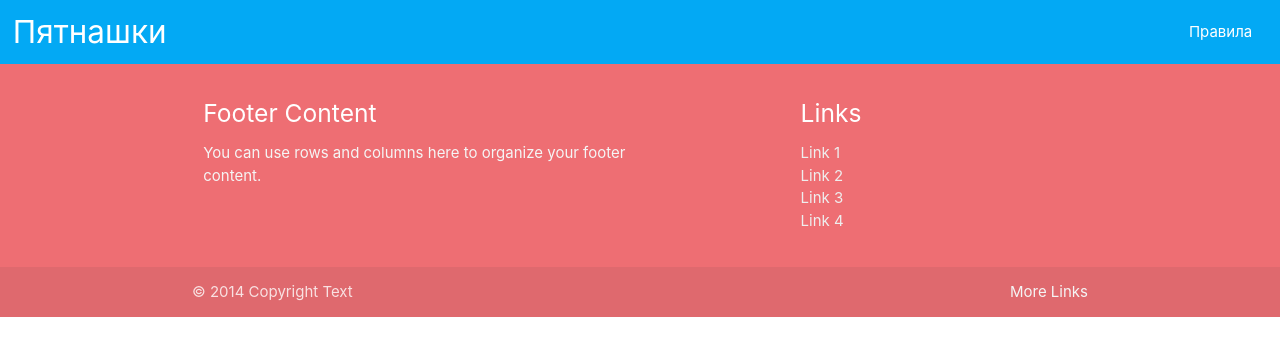
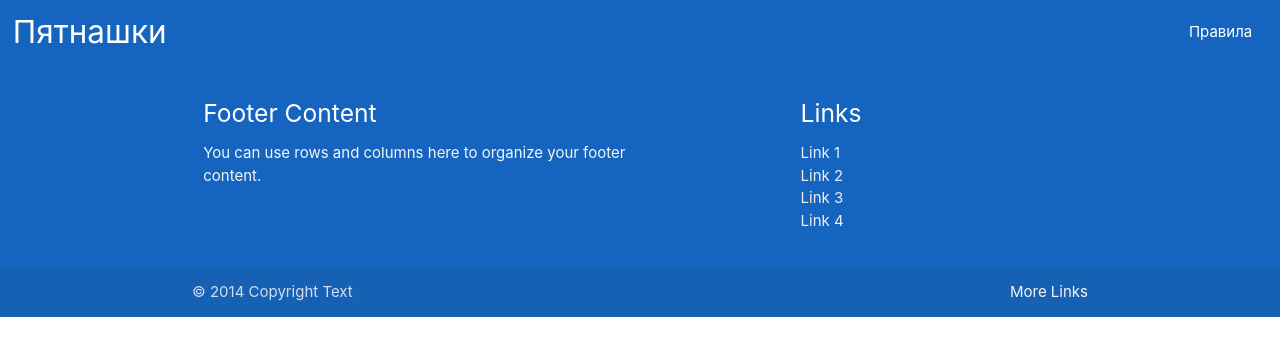
Before and after one commit to alekseishkel/react-game, a React app: page / in a window 1280 px wide. Shown: the top 356 px of the page. Built offline with nearby package versions, Linux system fonts and the light colour scheme.

Commit message:
fix: change footer & header color

```diff
--- a/public/index.html
+++ b/public/index.html
@@ -1,16 +1,16 @@
 <!DOCTYPE html>
 <html lang="en">
-<head>
-  <meta charset="utf-8">
-  <meta name="viewport" content="width=device-width, initial-scale=1.0">
-  <link rel="stylesheet" href="https://cdnjs.cloudflare.com/ajax/libs/materialize/1.0.0/css/materialize.min.css">
-  <title>React Game</title>
-</head>
+  <head>
+    <meta charset="utf-8" />
+    <meta name="viewport" content="width=device-width, initial-scale=1.0" />
+    <link
+      rel="stylesheet"
+      href="https://cdnjs.cloudflare.com/ajax/libs/materialize/1.0.0/css/materialize.min.css"
+    />
+    <title>React Game</title>
+  </head>
 
-<body>
-  <div id="root"></div>
-</body>
-
+  <body id="root"></body>
 </html>
 
 <script src="https://cdnjs.cloudflare.com/ajax/libs/materialize/1.0.0/js/materialize.min.js"></script>
--- a/src/components/footer/footer.tsx
+++ b/src/components/footer/footer.tsx
@@ -1,5 +1,5 @@
-import React from 'react';
-import styled from 'styled-components';
+import React from "react";
+import styled from "styled-components";
 
 const StyledHeader = styled.div`
   padding: 0 1%;
@@ -7,20 +7,38 @@ const StyledHeader = styled.div`
 
 const Header: React.FC = () => {
   return (
-    <footer className="page-footer">
+    <footer className="page-footer blue darken-3">
       <div className="container">
         <div className="row">
           <div className="col l6 s12">
             <h5 className="white-text">Footer Content</h5>
-          <p className="grey-text text-lighten-4">You can use rows and columns here to organize your footer content.</p>
+            <p className="grey-text text-lighten-4">
+              You can use rows and columns here to organize your footer content.
+            </p>
           </div>
           <div className="col l4 offset-l2 s12">
             <h5 className="white-text">Links</h5>
             <ul>
-            <li><a className="grey-text text-lighten-3" href="#!">Link 1</a></li>
-            <li><a className="grey-text text-lighten-3" href="#!">Link 2</a></li>
-            <li><a className="grey-text text-lighten-3" href="#!">Link 3</a></li>
-            <li><a className="grey-text text-lighten-3" href="#!">Link 4</a></li>
+              <li>
+                <a className="grey-text text-lighten-3" href="#!">
+                  Link 1
+                </a>
+              </li>
+              <li>
+                <a className="grey-text text-lighten-3" href="#!">
+                  Link 2
+                </a>
+              </li>
+              <li>
+                <a className="grey-text text-lighten-3" href="#!">
+                  Link 3
+                </a>
+              </li>
+              <li>
+                <a className="grey-text text-lighten-3" href="#!">
+                  Link 4
+                </a>
+              </li>
             </ul>
           </div>
         </div>
@@ -28,13 +46,13 @@ const Header: React.FC = () => {
       <div className="footer-copyright">
         <div className="container">
           © 2014 Copyright Text
-      <a className="grey-text text-lighten-4 right" href="#!">More Links</a>
+          <a className="grey-text text-lighten-4 right" href="#!">
+            More Links
+          </a>
         </div>
       </div>
     </footer>
-  )
-
-
-}
+  );
+};
 
 export default Header;
--- a/src/components/header/header.tsx
+++ b/src/components/header/header.tsx
@@ -1,23 +1,25 @@
-import React from 'react';
-import styled from 'styled-components';
+import React from "react";
+import styled from "styled-components";
 
-const StyledHeader = styled.div`
+const StyledHeader = styled.nav`
   padding: 0 1%;
 `;
 
 const Header: React.FC = () => {
   return (
-      <nav>
-        <StyledHeader className="nav-wrapper light-blue">
-          <a href="#" className="brand-logo">Пятнашки</a>
-          <ul id="nav-mobile" className="right hide-on-med-and-down">
-            <li><a href="sass.html">Правила</a></li>
-          </ul>
-        </StyledHeader>
-      </nav>
-  )
-
-
-}
+    <header>
+      <StyledHeader className="nav-wrapper blue darken-3">
+        <a href="#" className="brand-logo">
+          Пятнашки
+        </a>
+        <ul id="nav-mobile" className="right hide-on-med-and-down">
+          <li>
+            <a href="sass.html">Правила</a>
+          </li>
+        </ul>
+      </StyledHeader>
+    </header>
+  );
+};
 
 export default Header;
```
Also changed, not shown: src/components/app/app.tsx (+5 -5 lines), 1 other file (tests, documents, lock files or other folders). Lines whose indentation alone changed are shown as unchanged.
